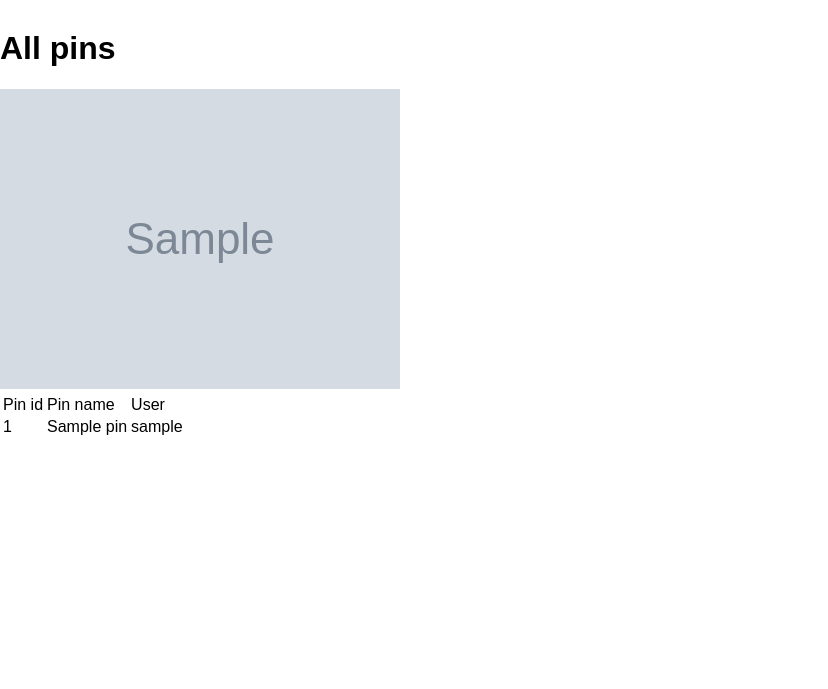
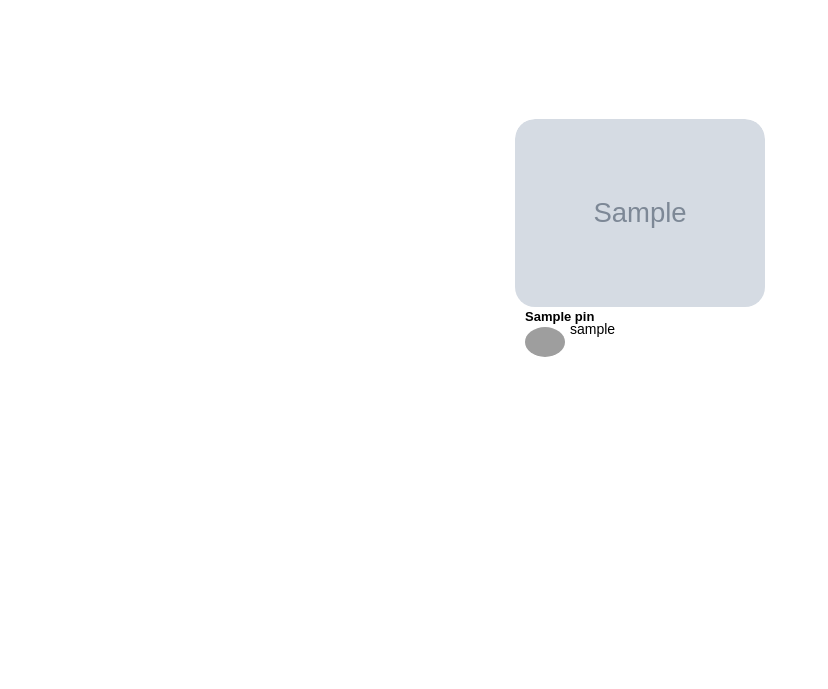
Before and after one commit to steffyjk/pintrverse, a Django app: template templates/pintrverse_app/todays_pin.html in a window 1280 px wide. Shown: the part 60-749 px from the top of the page, without its empty margins (0-828 px from the left). Run offline with Django 4.2, Linux system fonts and the light colour scheme; the template is opened without the code that fills it: values that come from a table or form of the project are taken from there, others are empty; tables that the repository leaves empty hold one stand-in row (values such as "Sample post"); grey boxes marked "Sample" are stand-in pictures; some libraries are stand-ins or nearby versions; grey boxes are pictures that could not be loaded.

Commit message:
Feat: modified template'd design for show all pins & show today's pin

```diff
--- a/templates/pintrverse_app/todays_pin.html
+++ b/templates/pintrverse_app/todays_pin.html
@@ -1,35 +1,41 @@
 {% extends 'base.html' %}
-{% load crispy_forms_filters %}
-{% load static %}
 {% block content %}
-    <h1>All pins</h1>
-    <table class="table table-borderless">
 
-        <thead class="border-bottom font-weight-bold">
-        <tr>
-            <td>Pin id</td>
-            <td>Pin name</td>
-            <td>User</td>
-        </tr>
-        </thead>
+    <div class="container">
+        {% for pin in object_list %}
 
-        <tbody>
-        {% for pin in object_list %}
-            <a href={% url 'pintrverse:detail-pin' pin.id %}>
-            <tr>
-                <td>{{ pin.id }}</td>
-                <td>{{ pin.title }}</td>
-                <td>{{ pin.user }}</td>
+            <div class="window">
                 {% with my_file=pin.pin_file %}
                     {% if my_file %}
-                        <img src="{{ my_file.url }}">
+                        <a href={% url 'pintrverse:detail-pin' pin.id %}>
+                            <img class="foto" src="{{ my_file.url }}"></a>
                     {% else %}
                         <p>No file uploaded.</p>
                     {% endif %}
                 {% endwith %}
-            </tr></a>
+                <p class="content">{{ pin.title }}</p>
+                <img class="user" src="https://i.pinimg.com/236x/58/9c/8f/589c8ffa48aa58004b6221b60a15f05e.jpg">
+                <a class="username">{{ pin.user.username }}</a>
+
+                <div class="hover-zone">
+                    <div class="top-bar">
+                        <p>Profile ⌵</p>
+                        <form method="POST" enctype="multipart/form-data" action={% url 'pintrverse:save-pin' pin.id %}>
+                            {% csrf_token %}
+                            <a><input type="submit" value="Save"></a>
+                        </form>
+                    </div>
+                    <!-------------------->
+                    <div class="bottom-bar">
+                        <a href="{{ pin.destination_link }}">↗ website.com</a>
+                        <div class="radius-ico">
+                            <img src="https://cdn3.iconfinder.com/data/icons/iconset-1-1/24/icon_set_outlinder-10-256.png">
+                            <img src="https://cdn4.iconfinder.com/data/icons/ionicons/512/icon-more-256.png">
+                        </div>
+                    </div>
+                </div>
+
+            </div>
         {% endfor %}
-        </tbody>
-
-    </table>
+    </div>
 {% endblock %}
```
Also changed, not shown: templates/pintrverse_app/show_all_saved_pins.html (+24 -21 lines).
